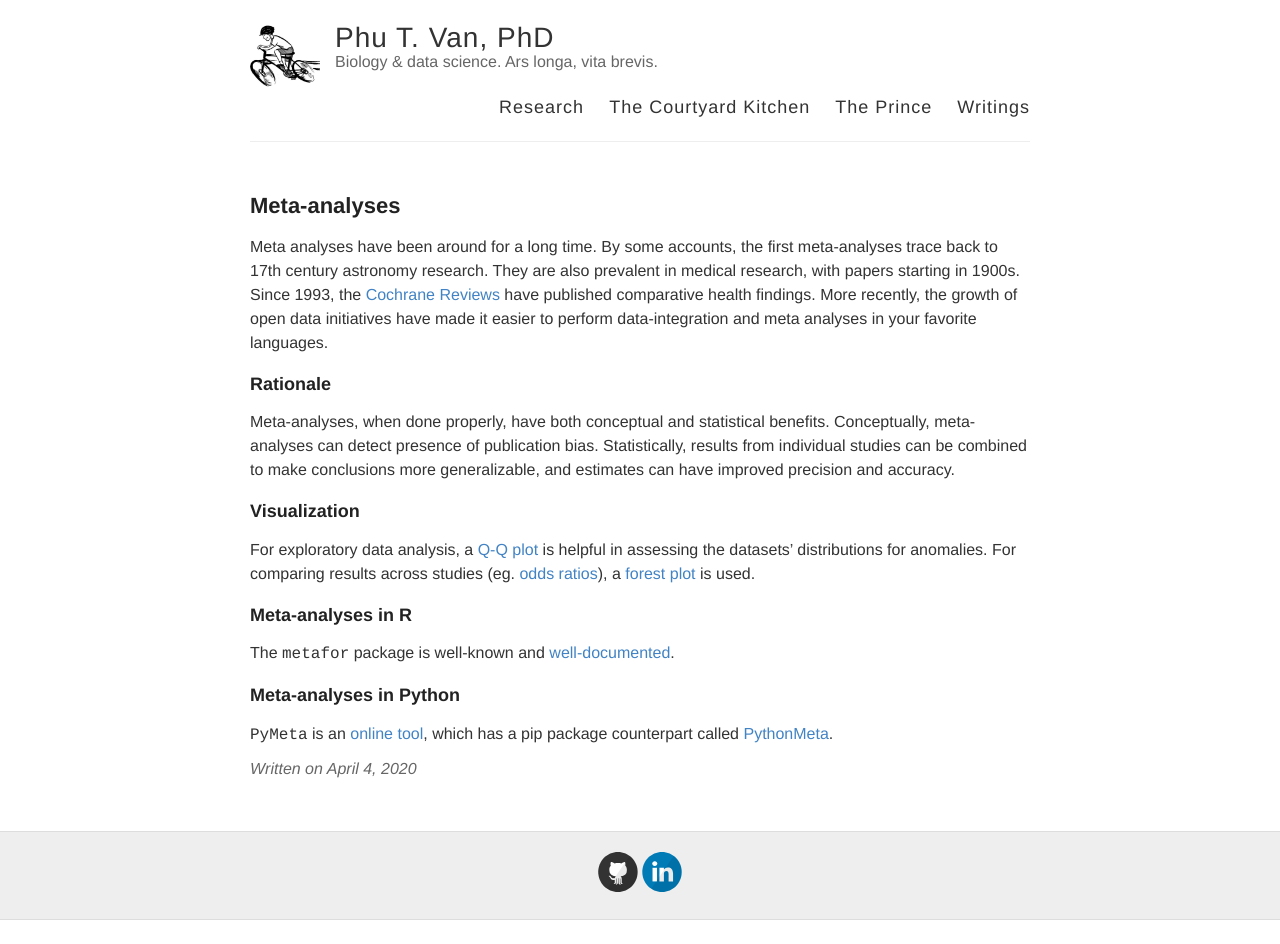
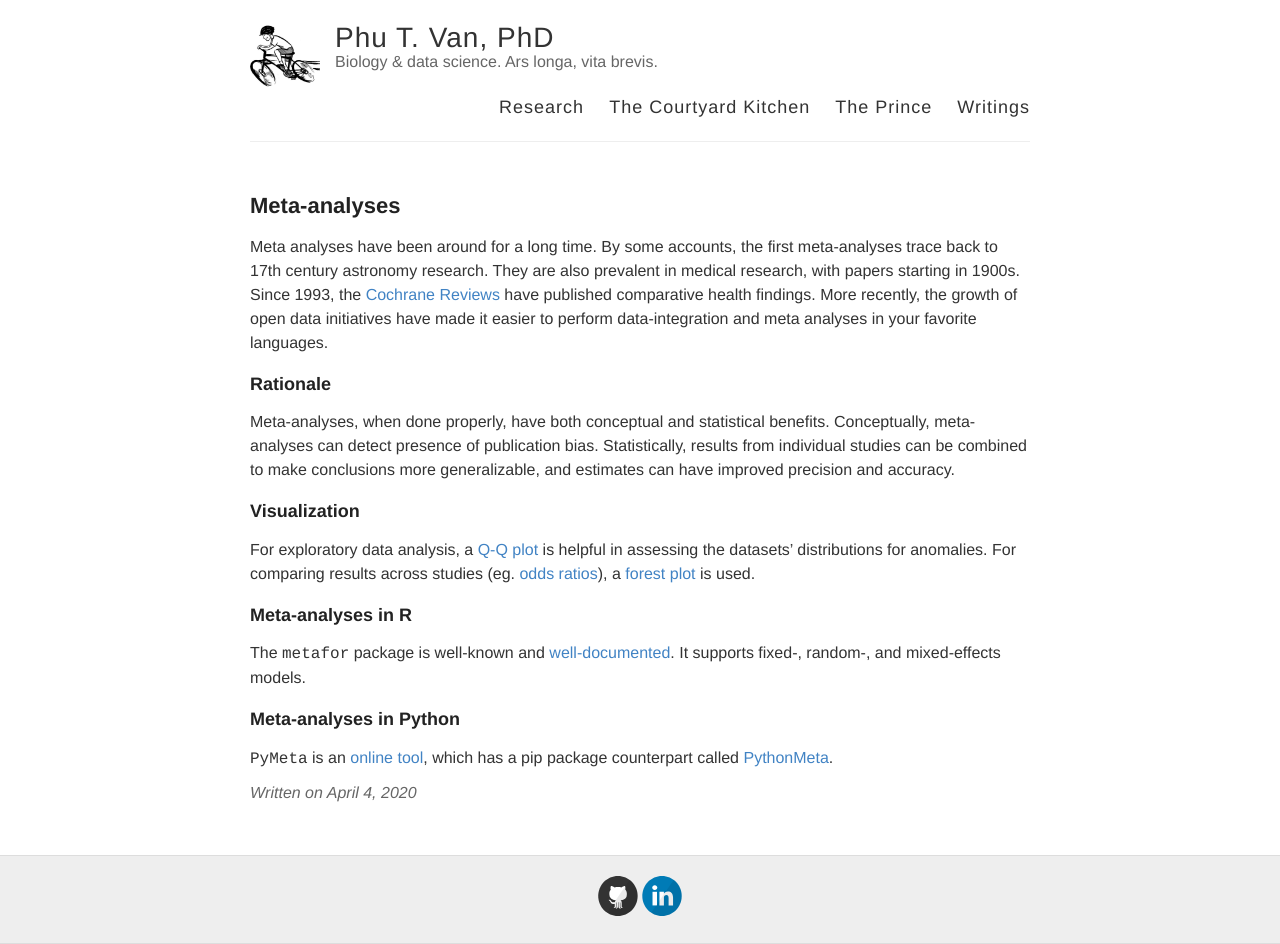
Before and after one commit to ptvan/ptvan.github.io, a Jekyll site: the page built from _posts/2020-04-04-meta-analyses.md, in a window 1280 px wide. Built offline with Jekyll 4.4.1, drawn with Linux system fonts in a browser that asks for light colours; before the commit the page ends 920 px from its top, so only the background shows below that.

Commit message:
minor additions

```diff
--- a/_posts/2020-04-04-meta-analyses.md
+++ b/_posts/2020-04-04-meta-analyses.md
@@ -15,7 +15,7 @@
 
 ### Meta-analyses in R
 
-The `metafor` package is well-known and [well-documented](http://www.metafor-project.org/doku.php/help).
+The `metafor` package is well-known and [well-documented](http://www.metafor-project.org/doku.php/help). It supports fixed-, random-, and mixed-effects models.
 
 ### Meta-analyses in Python
 
```
